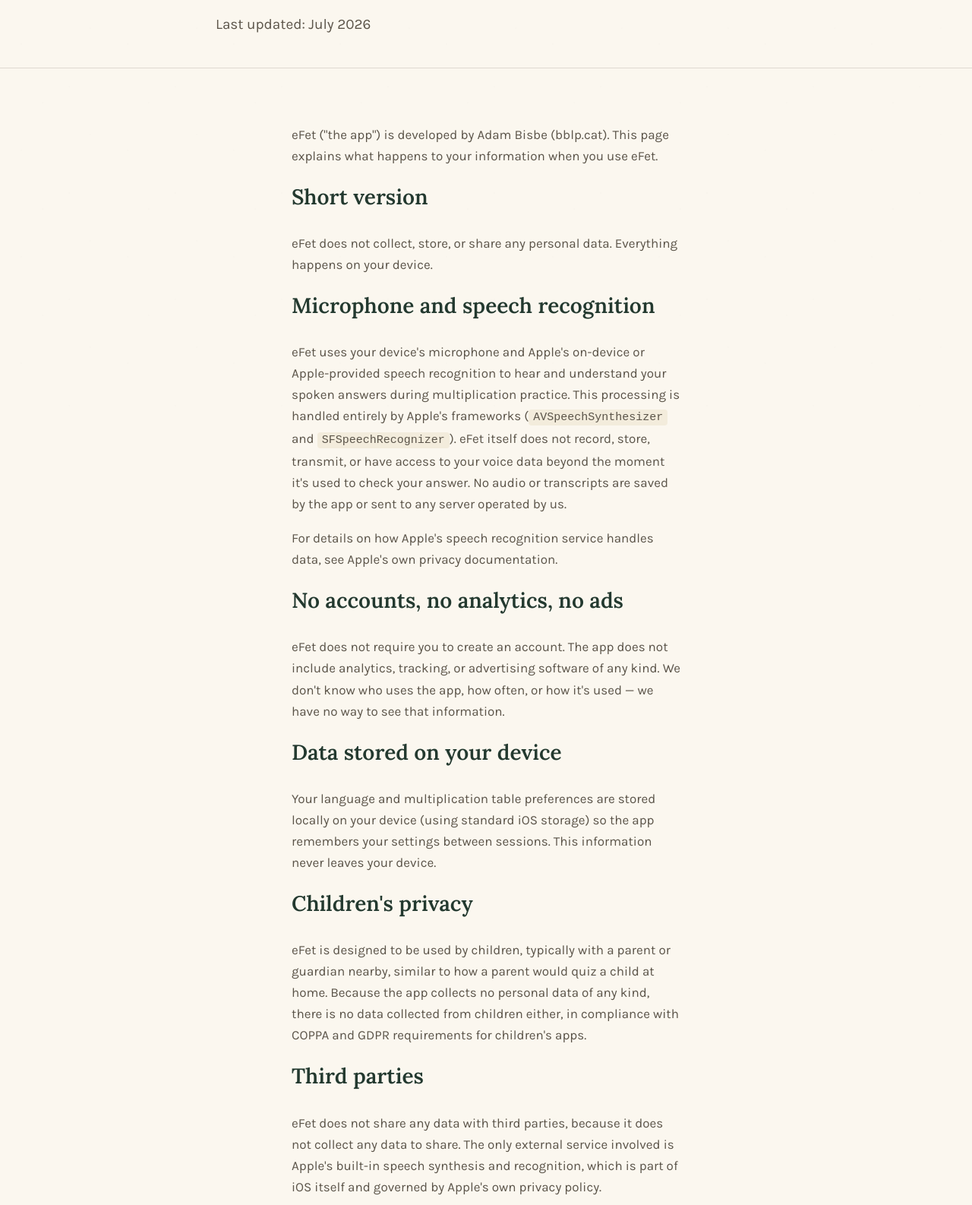
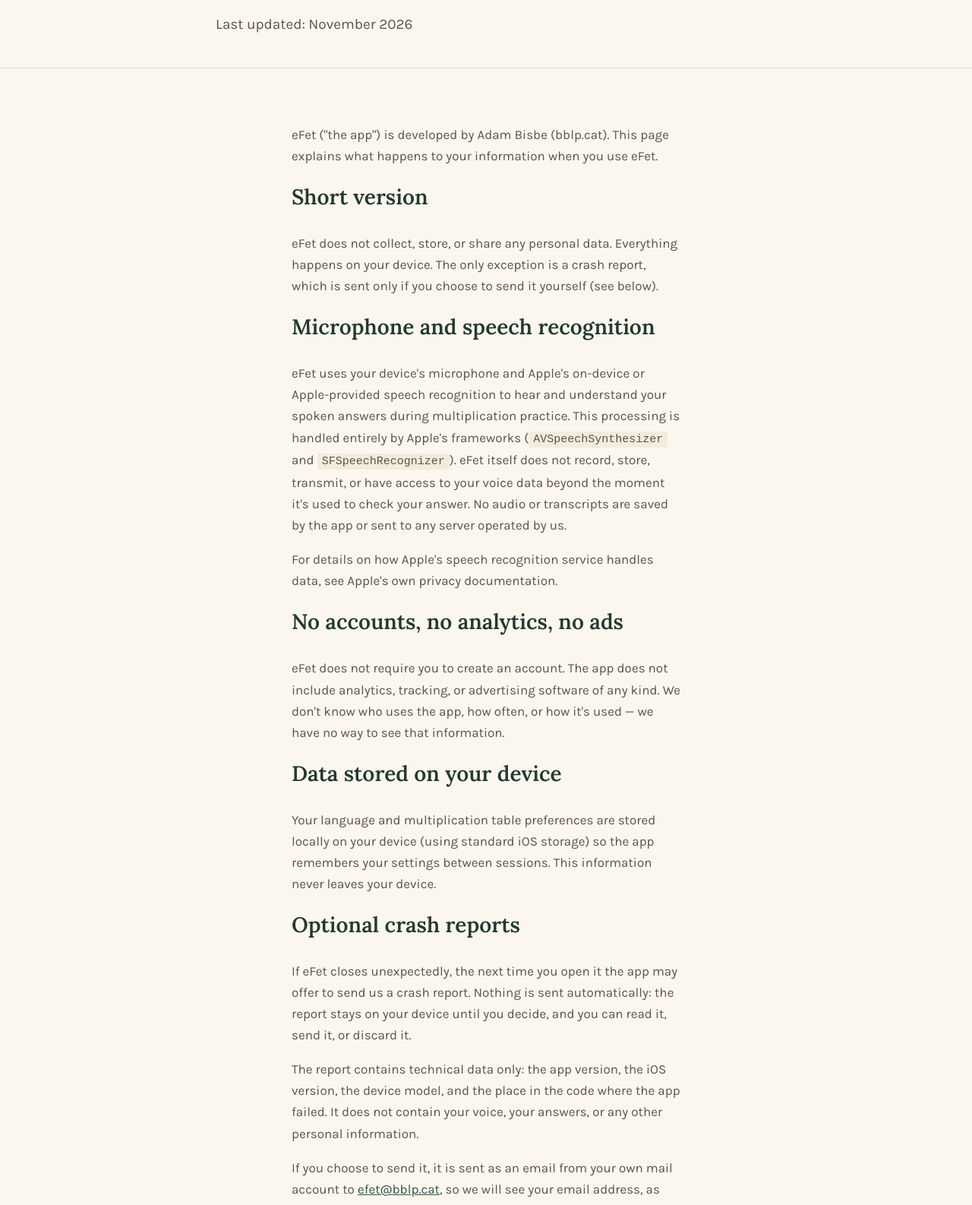
Before and after one commit to bisbeadam/efet-support, a plain HTML site: page privacy.html in a window 1280 px wide. Shown: the part 264-1850 px from the top of the page at 76% size. Drawn offline with Linux system fonts and the light colour scheme.

Commit message:
Update privacy.html

```diff
--- a/privacy.html
+++ b/privacy.html
@@ -30,7 +30,7 @@
     <div class="wrap">
       <p class="eyebrow">Legal</p>
       <h1>Privacy Policy</h1>
-      <p class="hero-sum">Last updated: July 2026</p>
+      <p class="hero-sum">Last updated: November 2026</p>
     </div>
   </section>
 
@@ -40,7 +40,7 @@
       <p>eFet ("the app") is developed by Adam Bisbe (bblp.cat). This page explains what happens to your information when you use eFet.</p>
 
       <h2>Short version</h2>
-      <p>eFet does not collect, store, or share any personal data. Everything happens on your device.</p>
+      <p>eFet does not collect, store, or share any personal data. Everything happens on your device. The only exception is a crash report, which is sent only if you choose to send it yourself (see below).</p>
 
       <h2>Microphone and speech recognition</h2>
       <p>eFet uses your device's microphone and Apple's on-device or Apple-provided speech recognition to hear and understand your spoken answers during multiplication practice. This processing is handled entirely by Apple's frameworks (<code>AVSpeechSynthesizer</code> and <code>SFSpeechRecognizer</code>). eFet itself does not record, store, transmit, or have access to your voice data beyond the moment it's used to check your answer. No audio or transcripts are saved by the app or sent to any server operated by us.</p>
@@ -51,6 +51,11 @@
 
       <h2>Data stored on your device</h2>
       <p>Your language and multiplication table preferences are stored locally on your device (using standard iOS storage) so the app remembers your settings between sessions. This information never leaves your device.</p>
+
+      <h2>Optional crash reports</h2>
+      <p>If eFet closes unexpectedly, the next time you open it the app may offer to send us a crash report. Nothing is sent automatically: the report stays on your device until you decide, and you can read it, send it, or discard it.</p>
+      <p>The report contains technical data only: the app version, the iOS version, the device model, and the place in the code where the app failed. It does not contain your voice, your answers, or any other personal information.</p>
+      <p>If you choose to send it, it is sent as an email from your own mail account to <a href="mailto:efet@bblp.cat">efet@bblp.cat</a>, so we will see your email address, as with any email you write to us. We use the report and your address only to fix the problem and, if needed, to reply to you. We do not share them with anyone.</p>
 
       <h2>Children's privacy</h2>
       <p>eFet is designed to be used by children, typically with a parent or guardian nearby, similar to how a parent would quiz a child at home. Because the app collects no personal data of any kind, there is no data collected from children either, in compliance with COPPA and GDPR requirements for children's apps.</p>
```
